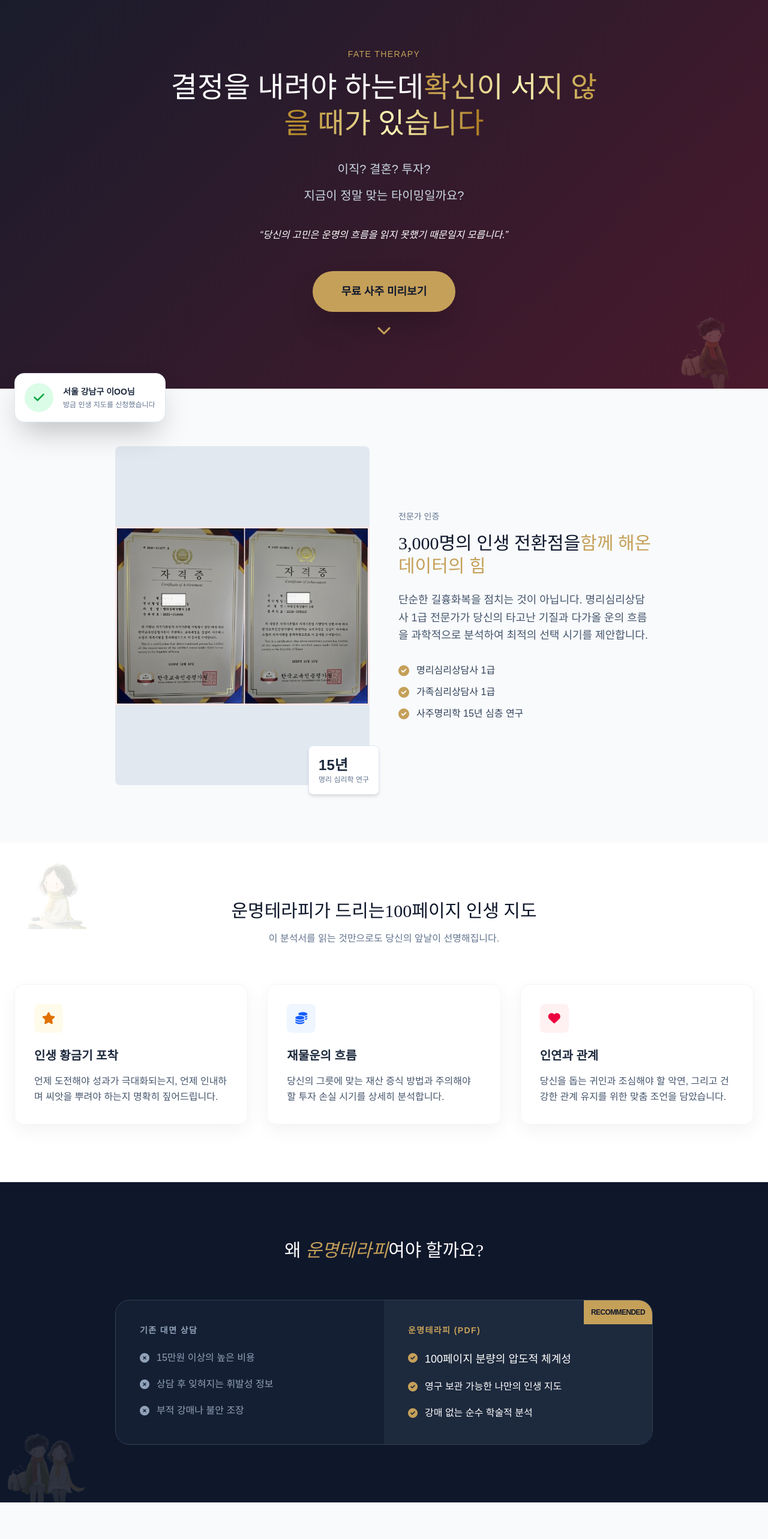
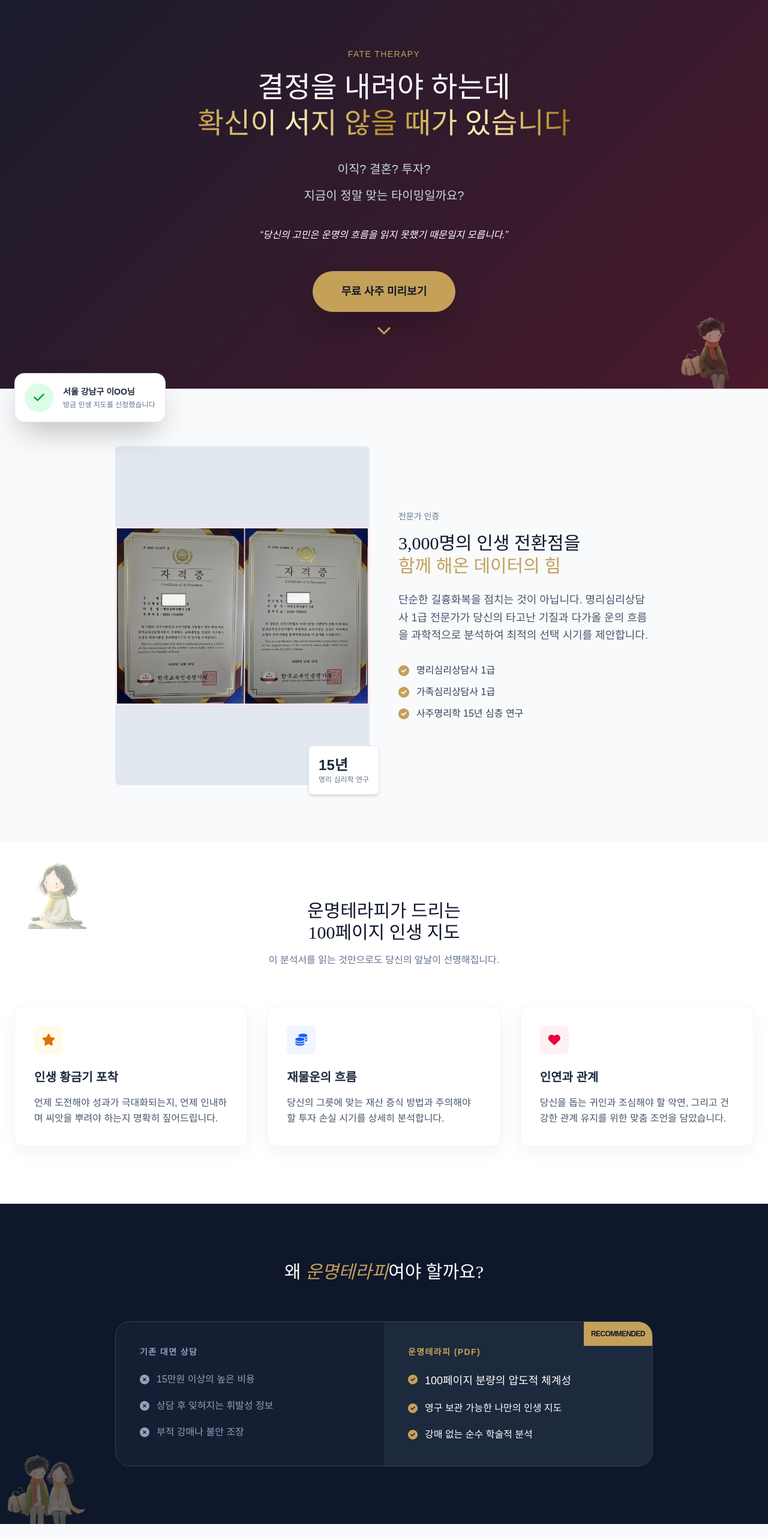
Before and after one commit to sjsw34-dotcom/landing2, a Next.js app: page / in a window 1280 px wide. Shown: the top 2566 px of the page at 60% size. Built offline with nearby package versions, Linux system fonts and the light colour scheme; a web font is replaced by a local one.

Commit message:
Increase promo image opacity for better visibility and improve text line breaks

```diff
--- a/app/page.tsx
+++ b/app/page.tsx
@@ -131,7 +131,7 @@ export default function Home() {
       {/* Hero Section (공감) */}
       <section className="gradient-bg min-h-[100vh] sm:min-h-[90vh] lg:min-h-[80vh] flex items-center justify-center text-center px-4 sm:px-6 py-16 sm:py-20 relative overflow-hidden">
         {/* 마스코트 - Hero 섹션 */}
-        <div className="absolute bottom-0 right-0 w-24 h-24 sm:w-32 sm:h-32 lg:w-40 lg:h-40 opacity-15 sm:opacity-20 pointer-events-none">
+        <div className="absolute bottom-0 right-0 w-24 h-24 sm:w-32 sm:h-32 lg:w-40 lg:h-40 opacity-40 sm:opacity-50 pointer-events-none">
           <img
             src="/images/hero/promo (1).png"
             alt="마스코트"
@@ -141,8 +141,8 @@ export default function Home() {
         <div className="max-w-3xl w-full animate-fade-in relative z-10">
           <p className="text-accent font-medium tracking-widest mb-4 text-xs sm:text-sm">FATE THERAPY</p>
           <h1 className="serif text-2xl sm:text-3xl md:text-4xl lg:text-5xl text-white leading-tight mb-6 sm:mb-8 px-2">
-            결정을 내려야 하는데<br className="sm:hidden" />
-            <span className="gold-text block sm:inline">확신이 서지 않을 때가 있습니다</span>
+            결정을 내려야 하는데<br />
+            <span className="gold-text">확신이 서지 않을 때가 있습니다</span>
           </h1>
           <div className="space-y-3 sm:space-y-4 text-slate-300 text-base sm:text-lg md:text-xl font-light px-2">
             <p>이직? 결혼? 투자?</p>
@@ -185,8 +185,8 @@ export default function Home() {
             <div className="mt-8 md:mt-0">
               <p className="text-xs sm:text-sm text-slate-500 mb-3 sm:mb-4">전문가 인증</p>
               <h2 className="serif text-2xl sm:text-3xl mb-4 sm:mb-6 text-center md:text-left text-slate-900 leading-tight">
-                3,000명의 인생 전환점을<br className="sm:hidden" />
-                <span className="text-accent block sm:inline">함께 해온 데이터의 힘</span>
+                3,000명의 인생 전환점을<br />
+                <span className="text-accent">함께 해온 데이터의 힘</span>
               </h2>
               <p className="text-slate-600 leading-relaxed mb-6 sm:mb-8 text-base sm:text-lg">
                 단순한 길흉화복을 점치는 것이 아닙니다. 명리심리상담사 1급 전문가가 당신의 타고난 기질과 다가올 운의 흐름을 과학적으로 분석하여 최적의 선택 시기를 제안합니다.
@@ -213,7 +213,7 @@ export default function Home() {
       {/* Value Section (구체적 가치) */}
       <section className="py-12 sm:py-16 lg:py-24 px-4 sm:px-6 bg-white relative overflow-hidden">
         {/* 마스코트 - Value 섹션 */}
-        <div className="absolute top-0 left-0 w-20 h-20 sm:w-28 sm:h-28 lg:w-36 lg:h-36 opacity-12 sm:opacity-15 pointer-events-none">
+        <div className="absolute top-0 left-0 w-20 h-20 sm:w-28 sm:h-28 lg:w-36 lg:h-36 opacity-35 sm:opacity-45 pointer-events-none">
           <img
             src="/images/hero/promo (2).png"
             alt="마스코트"
@@ -221,7 +221,7 @@ export default function Home() {
           />
         </div>
         <div className="max-w-5xl mx-auto text-center mb-10 sm:mb-16 relative z-10">
-          <h2 className="serif text-2xl sm:text-3xl mb-3 sm:mb-4 text-slate-900 px-4">운명테라피가 드리는<br className="sm:hidden" />100페이지 인생 지도</h2>
+          <h2 className="serif text-2xl sm:text-3xl mb-3 sm:mb-4 text-slate-900 px-4">운명테라피가 드리는<br />100페이지 인생 지도</h2>
           <p className="text-slate-500 text-sm sm:text-base px-4">이 분석서를 읽는 것만으로도 당신의 앞날이 선명해집니다.</p>
         </div>
         <div className="grid grid-cols-1 sm:grid-cols-2 lg:grid-cols-3 gap-6 sm:gap-8 relative z-10">
@@ -252,7 +252,7 @@ export default function Home() {
       {/* Differentiation (차별화) */}
       <section className="py-12 sm:py-16 lg:py-24 px-4 sm:px-6 bg-slate-900 text-white relative overflow-hidden">
         {/* 마스코트 - Differentiation 섹션 */}
-        <div className="absolute bottom-0 left-0 w-24 h-24 sm:w-32 sm:h-32 lg:w-40 lg:h-40 opacity-12 sm:opacity-15 pointer-events-none">
+        <div className="absolute bottom-0 left-0 w-24 h-24 sm:w-32 sm:h-32 lg:w-40 lg:h-40 opacity-30 sm:opacity-40 pointer-events-none">
           <img
             src="/images/hero/promo (3).png"
             alt="마스코트"
@@ -304,7 +304,7 @@ export default function Home() {
       {/* Proof (신뢰 구축) */}
       <section className="py-12 sm:py-16 lg:py-24 px-4 sm:px-6 bg-slate-50">
         <div className="max-w-4xl mx-auto">
-          <h2 className="serif text-2xl sm:text-3xl text-center mb-10 sm:mb-16 text-slate-900 px-4">먼저 인생 지도를<br className="sm:hidden" /> 받으신 분들의 기록</h2>
+          <h2 className="serif text-2xl sm:text-3xl text-center mb-10 sm:mb-16 text-slate-900 px-4">먼저 인생 지도를<br /> 받으신 분들의 기록</h2>
 
           {/* 후기 슬라이더 */}
           <div className="relative min-h-[280px] sm:min-h-[240px]">
@@ -357,7 +357,7 @@ export default function Home() {
       {/* Sample (투명성) */}
       <section className="py-12 sm:py-16 lg:py-24 px-4 sm:px-6 bg-gradient-to-b from-white to-slate-50 relative overflow-hidden">
         {/* 마스코트 - Sample 섹션 */}
-        <div className="absolute top-0 right-0 w-24 h-24 sm:w-32 sm:h-32 lg:w-40 lg:h-40 opacity-12 sm:opacity-15 pointer-events-none">
+        <div className="absolute top-0 right-0 w-24 h-24 sm:w-32 sm:h-32 lg:w-40 lg:h-40 opacity-35 sm:opacity-45 pointer-events-none">
           <img
             src="/images/hero/promo (4).png"
             alt="마스코트"
@@ -367,7 +367,7 @@ export default function Home() {
         <div className="max-w-7xl mx-auto relative z-10">
           <div className="text-center mb-8 sm:mb-12">
             <h2 className="serif text-2xl sm:text-3xl lg:text-4xl mb-4 sm:mb-6 text-slate-900 px-4">
-              실제 분석서는<br className="sm:hidden" /> 이렇게 제공됩니다
+              실제 분석서는<br /> 이렇게 제공됩니다
             </h2>
             <p className="text-slate-600 text-sm sm:text-base px-4">
               100페이지에 달하는 정밀한 분석 내용을 미리 확인해보세요
```
